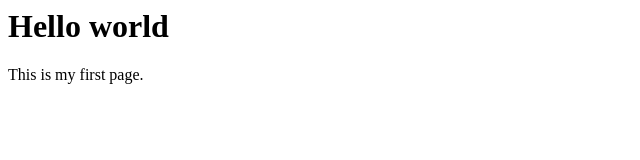
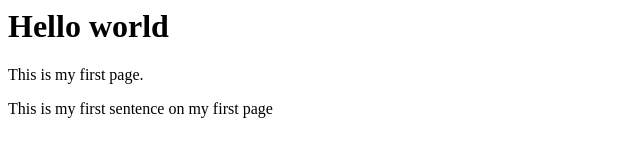
Before and after one commit to MasihMinawal/personal-website, a plain HTML site: page src/index.html in a window 1280 px wide. Shown: the whole page, without its empty margins (0-640 px from the left). Drawn offline with Linux system fonts and the light colour scheme.

Commit message:
Der erste Paragraph

```diff
--- a/src/index.html
+++ b/src/index.html
@@ -1,2 +1,3 @@
 <h1>Hello world</h1>
 <p>This is my first page.</p>
+<p>This is my first sentence on my first page</p>
```
